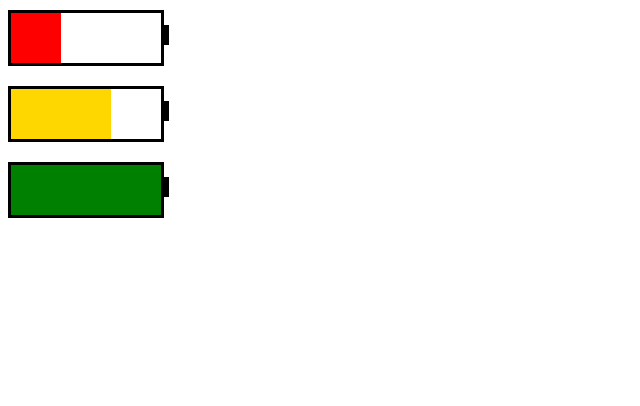
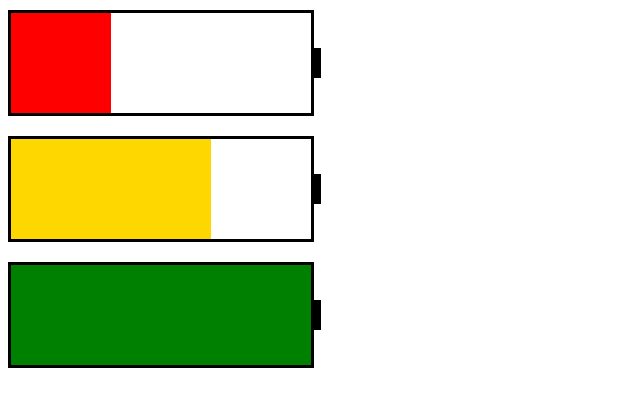
Before and after one commit to nastiayakymiv/nastiayakymiv.github.io, a plain HTML site: page LR4/task4.html in a window 1280 px wide. Shown: the whole page, without its empty margins (0-640 px from the left). Drawn offline with Linux system fonts and the light colour scheme.

Commit message:
Add files via upload

```diff
--- a/LR4/task4.css
+++ b/LR4/task4.css
@@ -1,52 +1,52 @@
 div {
 	position: relative;
-	height: 50px;
-	width: 150px;
+	height: 100px;
+	width: 300px;
 	border: 3px solid black;
 	margin: 10px 0 20px;
 }
 .battery:before {
 	content: '';
-	height: 50px;
-	width: 50px;
+	height: 100px;
+	width: 100px;
 	position: absolute;
 	background: red;
 }
 .battery:after {
 	content: '';
-	height: 20px;
-	width: 8px;
+	height: 30px;
+	width: 10px;
 	position: absolute;
-	left: 150px; bottom: 18px;
+	left: 300px; bottom: 35px;
 	background: black;
 }
 .battery1:before {
 	content: '';
-	height: 50px;
-	width: 100px;
+	height: 100px;
+	width: 200px;
 	position: absolute;
 	background: gold;
 }
 .battery1:after {
 	content: '';
-	height: 20px;
-	width: 8px;
+	height: 30px;
+	width: 10px;
 	position: absolute;
-	left: 150px; bottom: 18px;
+	left: 300px; bottom: 35px;
 	background: black;
 }
 .battery2:before {
 	content: '';
-	height: 50px;
-	width: 150px;
+	height: 100px;
+	width: 300px;
 	position: absolute;
 	background: green;
 }
 .battery2:after {
 	content: '';
-	height: 20px;
-	width: 8px;
+	height: 30px;
+	width: 10px;
 	position: absolute;
-	left: 150px; bottom: 18px;
+	left: 300px; bottom: 35px;
 	background: black;
 }
--- a/LR4/task5.css
+++ b/LR4/task5.css
@@ -1,8 +1,8 @@
 td {
-  width: 30px;
-  height: 30px;
+  width: 70px;
+  height: 70px;
   text-align: center;
-
+  font-size: 40px;
 }
 table {
 	border: 1px solid black;
```
Also changed, not shown: LR4/all1.html (+11 -12 lines).
